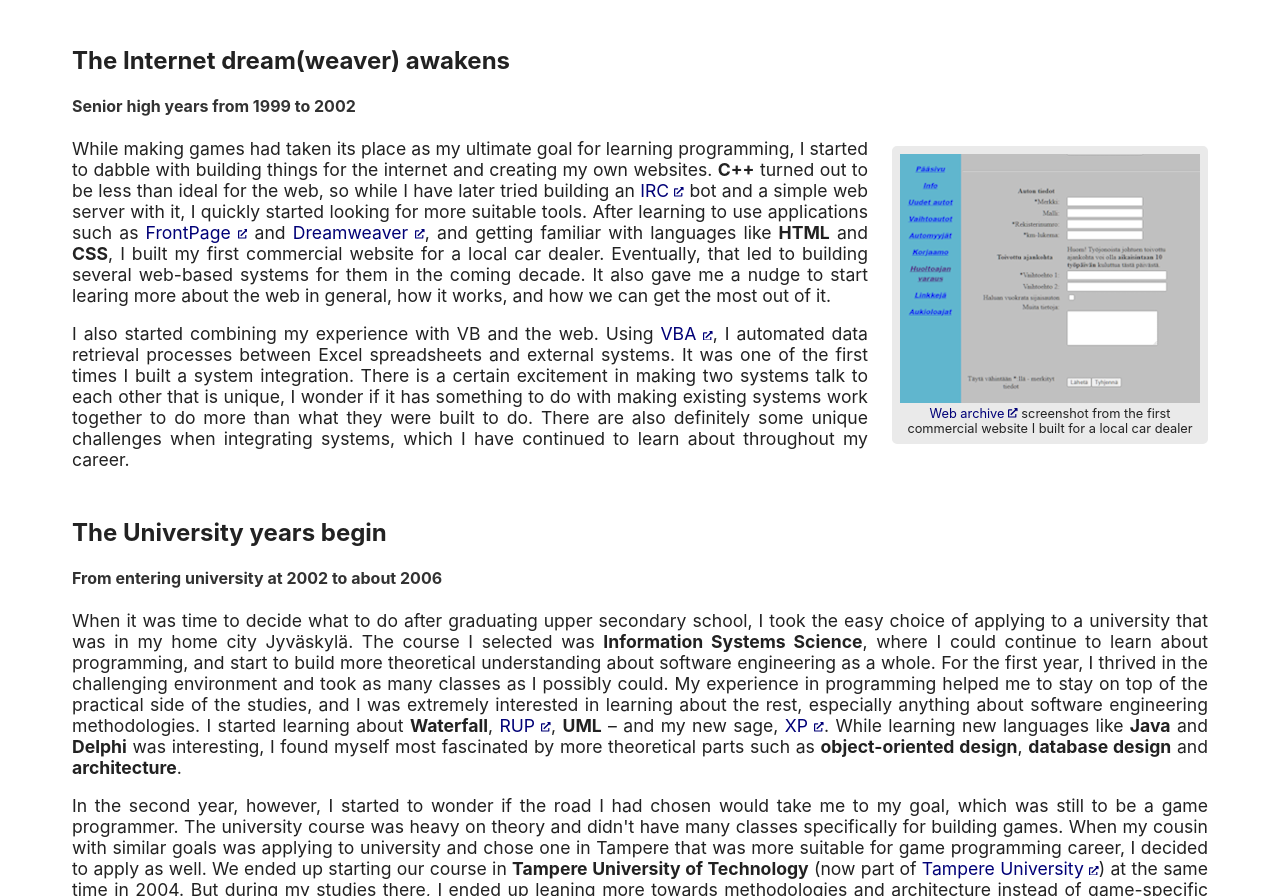
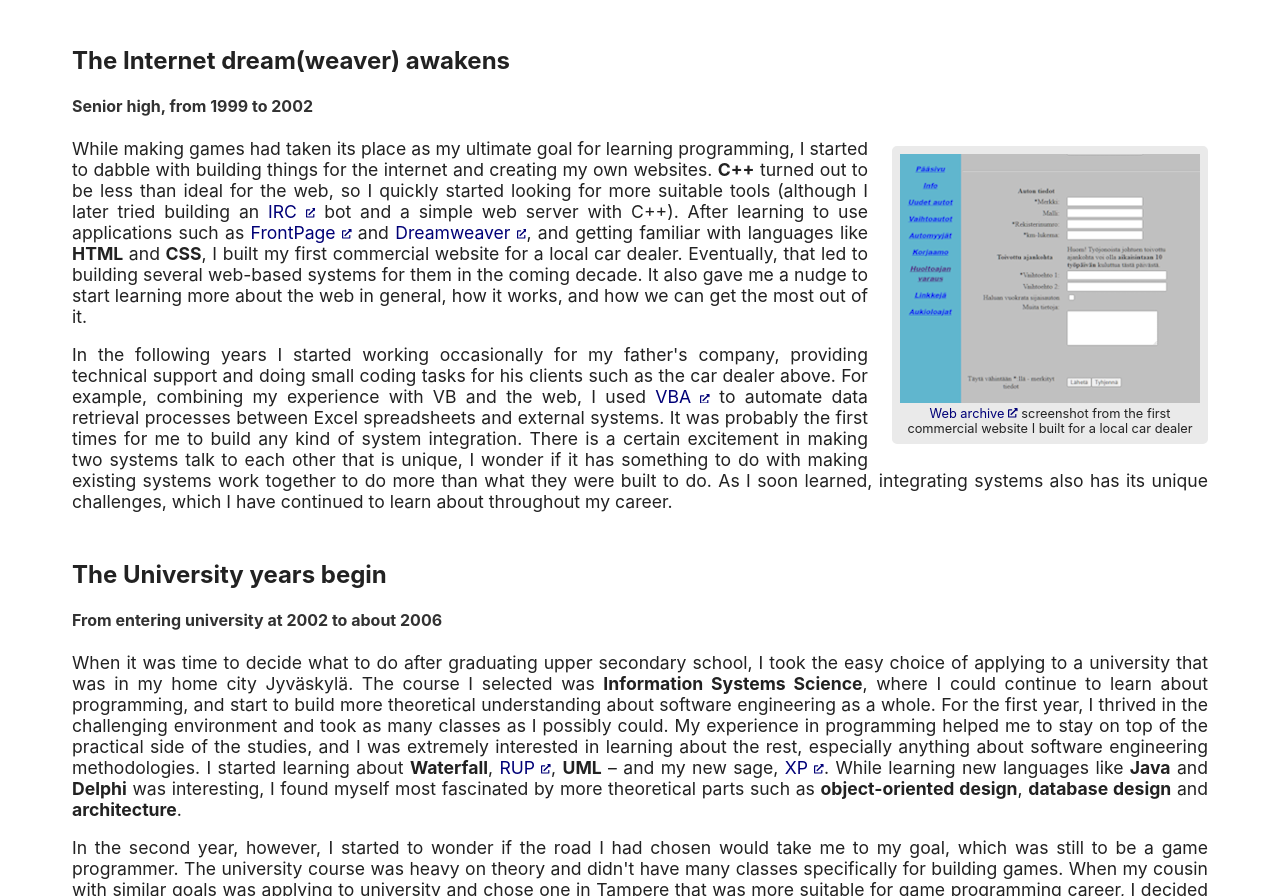
Before and after one commit to vuorinem/mikko.vuorinen.info, a Next.js app: page /narrative-cv in a window 1280 px wide. Shown: the part 926-1822 px from the top of the page. Built offline with nearby package versions, Linux system fonts and the light colour scheme; a web font is replaced by a local one.

Commit message:
Tweak CV based on feedback

```diff
--- a/app/narrative-cv/page.tsx
+++ b/app/narrative-cv/page.tsx
@@ -47,7 +47,7 @@ export default function NarrativeCV() {
 
             <section>
                 <h2>The Internet dream(weaver) awakens</h2>
-                <h4>Senior high years from 1999 to 2002</h4>
+                <h4>Senior high, from 1999 to 2002</h4>
                 <div className={styles.borderedImage}>
                     <Image
                         src={cardealerImage}
@@ -55,10 +55,10 @@ export default function NarrativeCV() {
                     <p><ExternalLink href="https://web.archive.org/">Web archive</ExternalLink> screenshot from the first commercial website I built for a local car dealer</p>
                 </div>
                 <p>
-                    While making games had taken its place as my ultimate goal for learning programming, I started to dabble with building things for the internet and creating my own websites. <b>C++</b> turned out to be less than ideal for the web, so while I have later tried building an <ExternalLink href="https://en.wikipedia.org/wiki/Internet_Relay_Chat">IRC</ExternalLink> bot and a simple web server with it, I quickly started looking for more suitable tools. After learning to use applications such as <ExternalLink href="https://en.wikipedia.org/wiki/Microsoft_FrontPage">FrontPage</ExternalLink> and <ExternalLink href="https://en.wikipedia.org/wiki/Dreamweaver">Dreamweaver</ExternalLink>, and getting familiar with languages like <b>HTML</b> and <b>CSS</b>, I built my first commercial website for a local car dealer. Eventually, that led to building several web-based systems for them in the coming decade. It also gave me a nudge to start learing more about the web in general, how it works, and how we can get the most out of it.
+                    While making games had taken its place as my ultimate goal for learning programming, I started to dabble with building things for the internet and creating my own websites. <b>C++</b> turned out to be less than ideal for the web, so I quickly started looking for more suitable tools (although I later tried building an <ExternalLink href="https://en.wikipedia.org/wiki/Internet_Relay_Chat">IRC</ExternalLink> bot and a simple web server with C++). After learning to use applications such as <ExternalLink href="https://en.wikipedia.org/wiki/Microsoft_FrontPage">FrontPage</ExternalLink> and <ExternalLink href="https://en.wikipedia.org/wiki/Dreamweaver">Dreamweaver</ExternalLink>, and getting familiar with languages like <b>HTML</b> and <b>CSS</b>, I built my first commercial website for a local car dealer. Eventually, that led to building several web-based systems for them in the coming decade. It also gave me a nudge to start learning more about the web in general, how it works, and how we can get the most out of it.
                 </p>
                 <p>
-                    I also started combining my experience with VB and the web. Using <ExternalLink href="https://en.wikipedia.org/wiki/Visual_Basic_for_Applications">VBA</ExternalLink>, I automated data retrieval processes between Excel spreadsheets and external systems. It was one of the first times I built a system integration. There is a certain excitement in making two systems talk to each other that is unique, I wonder if it has something to do with making existing systems work together to do more than what they were built to do. There are also definitely some unique challenges when integrating systems, which I have continued to learn about throughout my career.
+                    In the following years I started working occasionally for my father&apos;s company, providing technical support and doing small coding tasks for his clients such as the car dealer above. For example, combining my experience with VB and the web, I used <ExternalLink href="https://en.wikipedia.org/wiki/Visual_Basic_for_Applications">VBA</ExternalLink> to automate data retrieval processes between Excel spreadsheets and external systems. It was probably the first times for me to build any kind of system integration. There is a certain excitement in making two systems talk to each other that is unique, I wonder if it has something to do with making existing systems work together to do more than what they were built to do. As I soon learned, integrating systems also has its unique challenges, which I have continued to learn about throughout my career.
                 </p>
             </section>
             <section>
```
